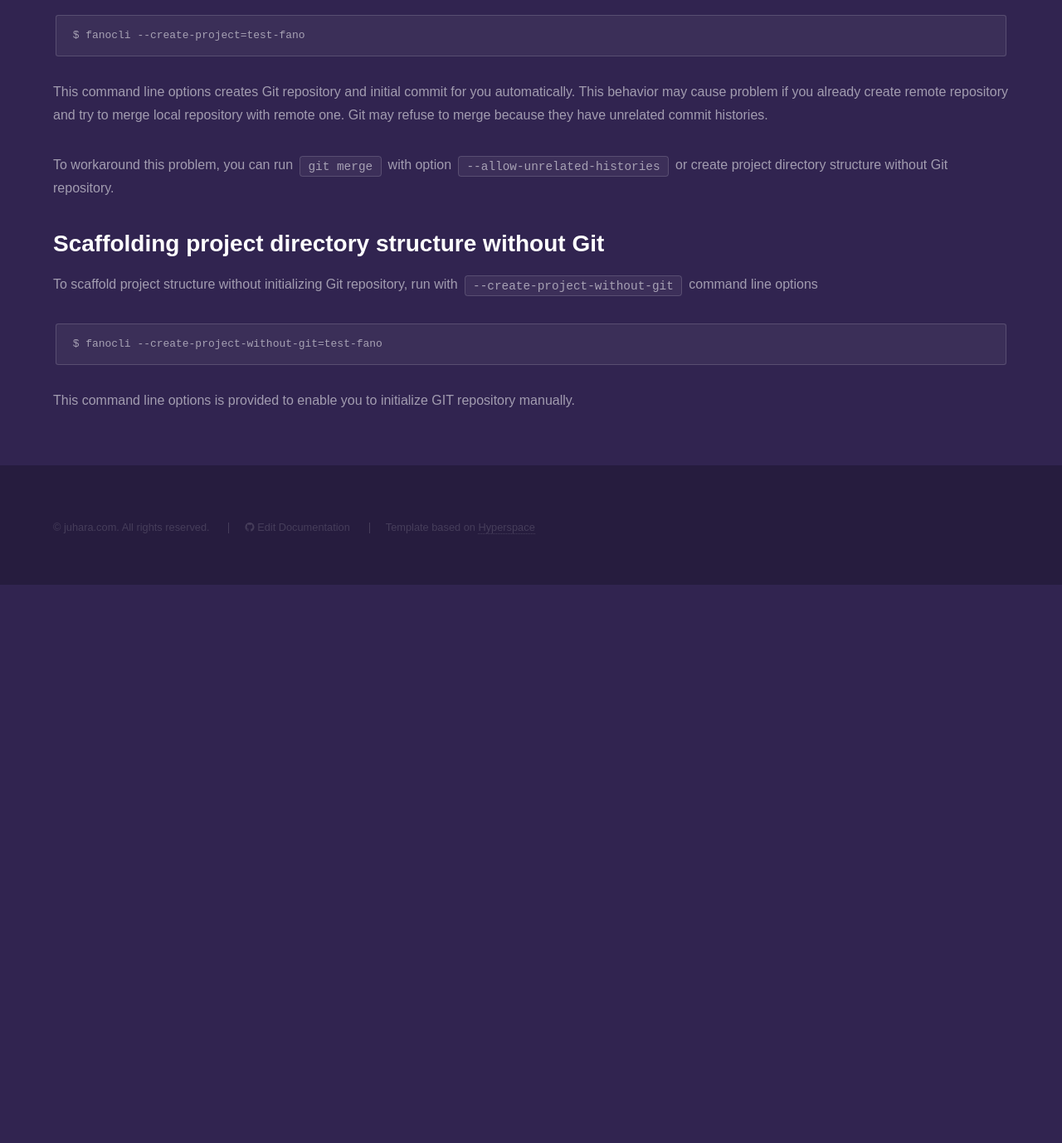
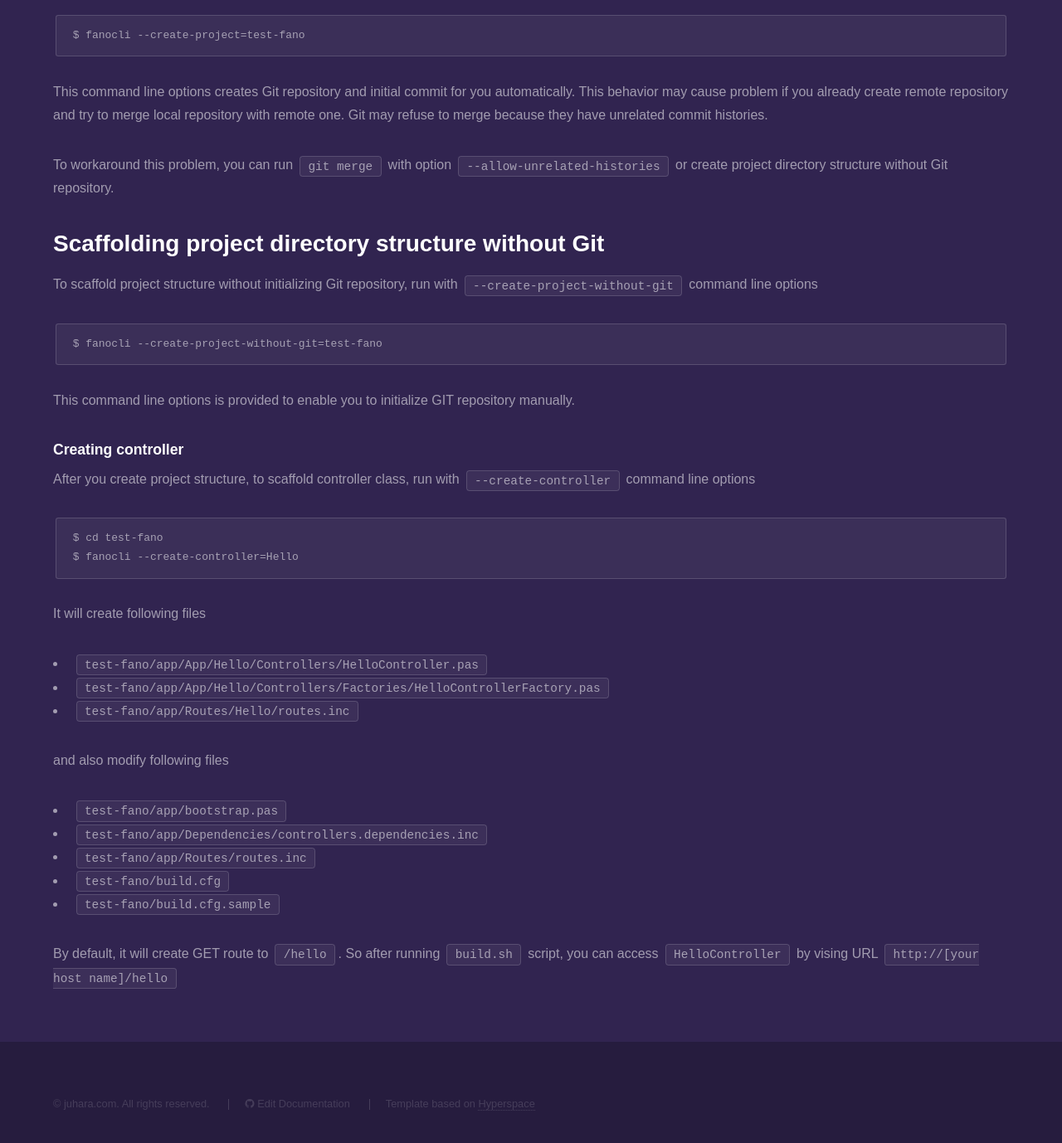
Before and after one commit to fanoframework/fanoframework.github.io, a Jekyll site: the page built from scaffolding-with-fano-cli/index.md, in a window 1280 px wide and 1400 px high, scrolled down 959 px. Shown: the top 1378 px of the window at 83% size. Built offline with Jekyll 4.4.1, drawn with Linux system fonts in a browser that asks for light colours; our own code applies the rules of GitHub Pages for plain Markdown files; before the commit the page ends 1664 px from its top, so only the background shows below that.

Commit message:
add content to scaffolding controller

````diff
--- a/scaffolding-with-fano-cli/index.md
+++ b/scaffolding-with-fano-cli/index.md
@@ -51,3 +51,29 @@ $ fanocli --create-project-without-git=test-fano
 ```
 
 This command line options is provided to enable you to initialize GIT repository manually.
+
+### Creating controller
+
+After you create project structure, to scaffold controller class, run with  `--create-controller` command line options
+
+```
+$ cd test-fano
+$ fanocli --create-controller=Hello
+```
+
+It will create following files
+
+- `test-fano/app/App/Hello/Controllers/HelloController.pas`
+- `test-fano/app/App/Hello/Controllers/Factories/HelloControllerFactory.pas`
+- `test-fano/app/Routes/Hello/routes.inc`
+
+and also modify following files
+
+- `test-fano/app/bootstrap.pas`
+- `test-fano/app/Dependencies/controllers.dependencies.inc`
+- `test-fano/app/Routes/routes.inc`
+- `test-fano/build.cfg`
+- `test-fano/build.cfg.sample`
+
+By default, it will create GET route to `/hello`. So after running `build.sh`
+script, you can access `HelloController` by vising URL `http://[your host name]/hello`
````
